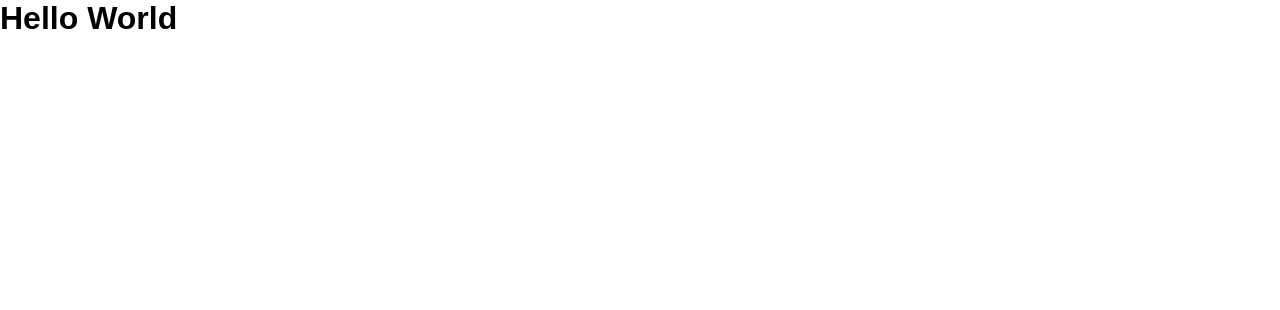
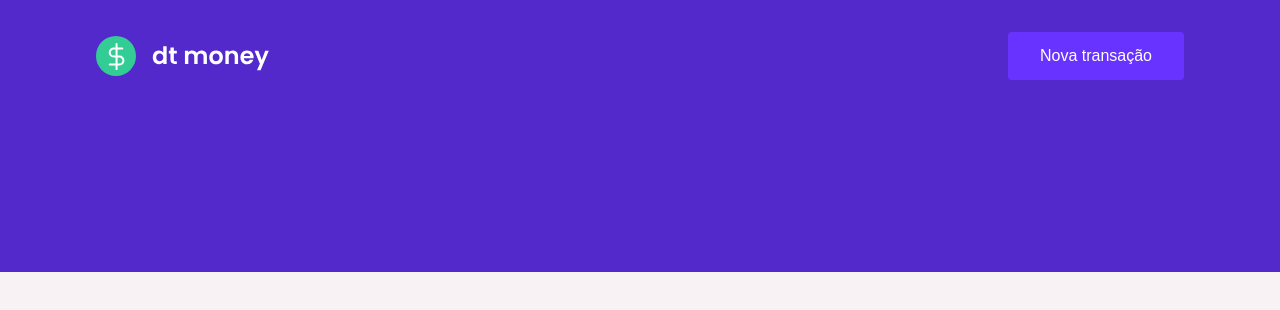
Before and after one commit to pereirathiago/dtmoney-ignite, a React (Create React App) app: page / in a window 1280 px wide. Shown: the top 310 px of the page. Built offline with nearby package versions, Linux system fonts and the light colour scheme; the HTML template or start-up script is replaced by a standard one.

Commit message:
aula 2-1: componente header

```diff
--- a/src/App.tsx
+++ b/src/App.tsx
@@ -1,10 +1,11 @@
+import { Header } from "./components/Header";
 import { GlobalStyle } from "./styles/global";
 
 export function App() {
   return (
-    <div className="App">
-      <h1>Hello World</h1>
+    <>
+      <Header />
       <GlobalStyle />
-    </div>
+    </>
   )
 }
--- /dev/null
+++ b/src/components/Header/index.tsx
@@ -0,0 +1,15 @@
+import logoImg from '../../assets/logo.svg'
+import { Container, Content } from './styles'
+
+export function Header() {
+  return (
+    <Container>
+      <Content>
+        <img src={logoImg} alt="dt money" />
+        <button type="button">
+          Nova transação
+        </button>
+      </Content>
+    </Container>
+  )
+}
--- /dev/null
+++ b/src/components/Header/styles.ts
@@ -0,0 +1,31 @@
+import styled from 'styled-components'
+
+export const Container = styled.header`
+  background: var(--blue);
+`
+
+export const Content = styled.div`
+  max-width: 1120px;
+  margin: 0 auto;
+
+  padding: 2rem 1rem 12rem;
+  display: flex;
+  align-items: center;
+  justify-content: space-between;
+
+  button {
+    font-size: 1rem;
+    color: #fff;
+    background: var(--blue-light);
+    border: 0;
+    padding: 0 2rem;
+    border-radius: 0.25rem;
+    height: 3rem;
+
+    transition: filter 0.2s;
+
+    &:hover {
+      filter: brightness(0.9);
+    }
+  }
+`
--- a/src/styles/global.ts
+++ b/src/styles/global.ts
@@ -34,7 +34,7 @@
   // REM = 1rem = font-size
 
   body {
-    background: var()(--background);
+    background: var(--background);
     -webkit-font-smoothing: antialiased;
   }
 
```
